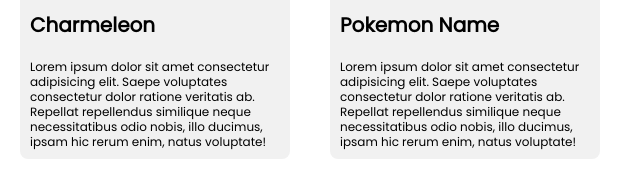
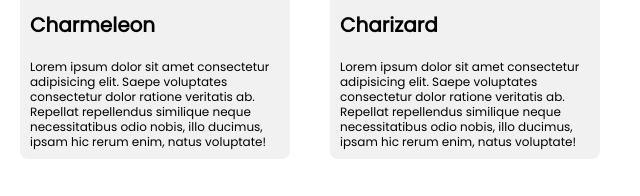
Before and after one commit to 404notsurrender/VokemonS, a plain HTML site: page pokemon.html in a window 1280 px wide. Shown: the part 479-675 px from the top of the page, 640-1280 px from the left. Drawn offline with Linux system fonts and the light colour scheme.

Commit message:
add Charizard

```diff
--- a/pokemon.html
+++ b/pokemon.html
@@ -59,7 +59,7 @@
         </div>
         <div class="pokemon-list-card">
           <img src="./img/charizard.png" alt="" class="pokemon">
-          <h2 class="title">Pokemon Name</h2>
+          <h2 class="title">Charizard</h2>
           <p class="text">Lorem ipsum dolor sit amet consectetur adipisicing elit. Saepe voluptates consectetur dolor ratione veritatis ab. Repellat repellendus similique neque necessitatibus odio nobis, illo ducimus, ipsam hic rerum enim, natus voluptate!</p>
         </div>
         <div class="pokemon-list-card">
```
